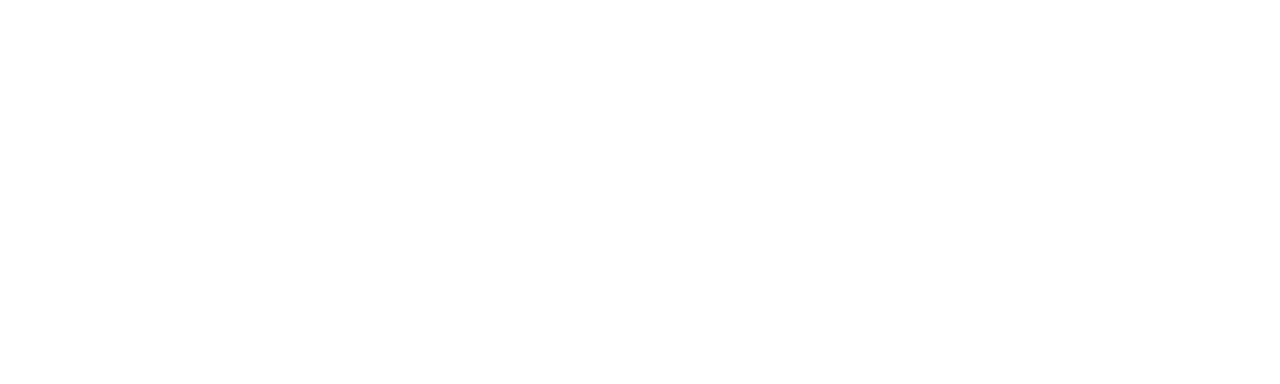
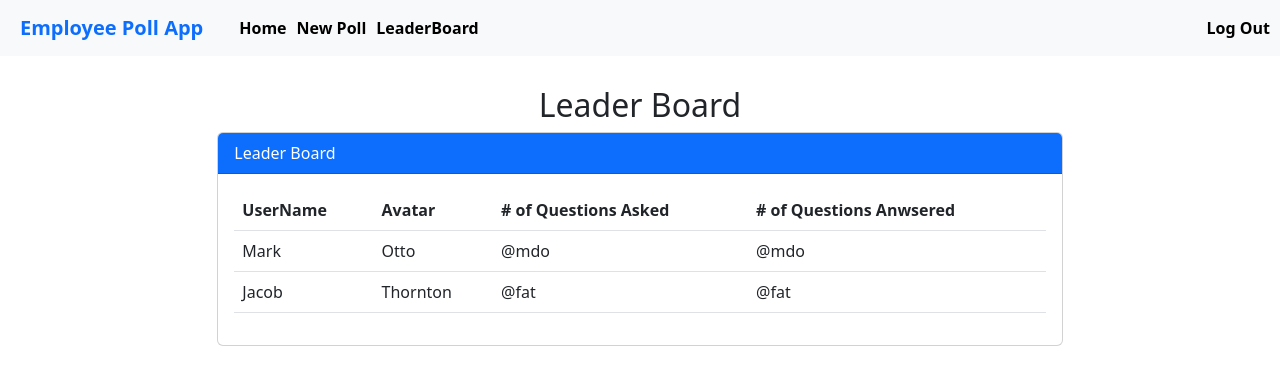
Before and after one commit to andrewaclark248/employee-polls-web-app, a React (Create React App) app: page /leaderboard in a window 1280 px wide. Before the commit this address had no page. Shown: the top 384 px of the page. Built offline with nearby package versions, Linux system fonts and the light colour scheme.

Commit message:
add page

```diff
--- a/src/App2.js
+++ b/src/App2.js
@@ -11,6 +11,7 @@
 import React, { useState } from 'react';
 import ShowPoll from './ShowPoll.js';
 import AnwseredPoll from './AnwseredPoll.js';
+import LeaderBoard from './LeaderBoard';
 
 
 
@@ -67,6 +68,13 @@
                   </React.Fragment>
                 } />
 
+                <Route path="leaderboard" element={
+                  <React.Fragment>
+                    <AppNavBar />
+                    <LeaderBoard {...props} />
+                  </React.Fragment>
+                } />
+
               </Route>
 
             </Routes>
--- /dev/null
+++ b/src/LeaderBoard.js
@@ -0,0 +1,54 @@
+
+
+export default function LeaderBoard(props) {
+
+    const allUsers = ['john-doe', 'jane-doe', 'batman-robin']
+
+    return (
+        <div>
+            <div className="row">
+                <center>
+                    <h2>Leader Board</h2>
+                </center>
+            </div>
+            <div className="row">
+                <div className="col-2"></div>
+                <div className="col-8">
+
+                    <div className="card" >
+                        <div className="card-header text-white bg-primary">Leader Board</div>
+                        <div className="card-body">
+                            <table class="table">
+                                <thead>
+                                    <tr>
+                                    <th>UserName</th>
+                                    <th>Avatar</th>
+                                    <th># of Questions Asked</th>
+                                    <th># of Questions Anwsered</th>
+                                    </tr>
+                                </thead>
+                                <tbody>
+                                    <tr>
+                                        <td>Mark</td>
+                                        <td>Otto</td>
+                                        <td>@mdo</td>
+                                        <td>@mdo</td>
+                                    </tr>
+                                    <tr>
+                                        <td>Jacob</td>
+                                        <td>Thornton</td>
+                                        <td>@fat</td>
+                                        <td>@fat</td>
+                                    </tr>
+                                </tbody>
+                            </table>
+                        </div>
+                    </div>
+
+                </div>
+                <div className="col-2"></div>
+            </div>
+        </div>
+    );
+
+}
--- a/src/Navbar.js
+++ b/src/Navbar.js
@@ -20,7 +20,7 @@
             <Nav className="me-auto">
               <Link className="active fw-bold" to="/home" style={{textDecoration: "none", color: "black", paddingRight: 10 }}>Home</Link>
               <Link className="active fw-bold" to="/add" style={{textDecoration: "none", color: "black", paddingRight: 10 }}>New Poll</Link>
-              <Link className="active fw-bold" to="/add" style={{textDecoration: "none", color: "black", paddingRight: 10 }}>LeaderBoard</Link>
+              <Link className="active fw-bold" to="/leaderboard" style={{textDecoration: "none", color: "black", paddingRight: 10 }}>LeaderBoard</Link>
             </Nav>
           </Navbar.Collapse>
           <Link className="active fw-bold " to="/" style={{textDecoration: "none", color: "black", paddingRight: 10 }} onClick={() => { props.dispatch({type: LOGIN_TYPE, payload: 'none'}) }}>Log Out</Link>
```
